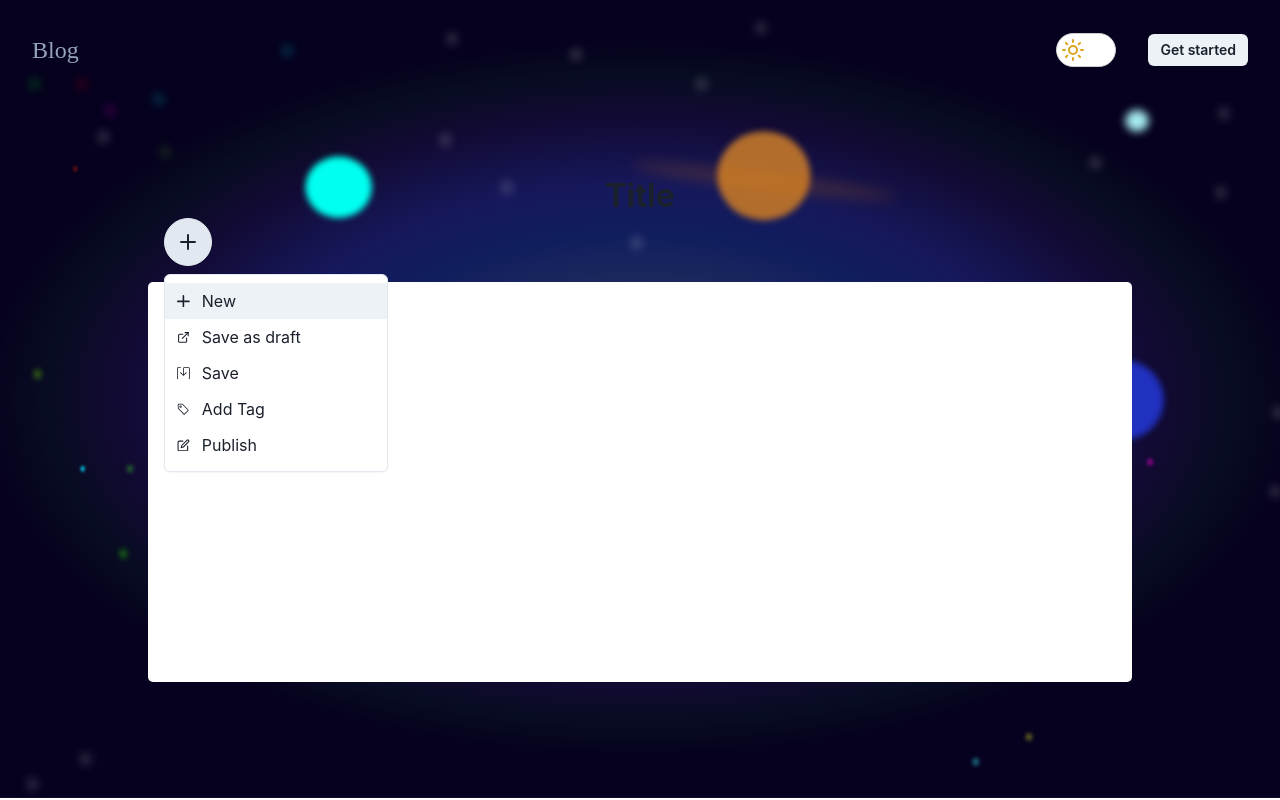
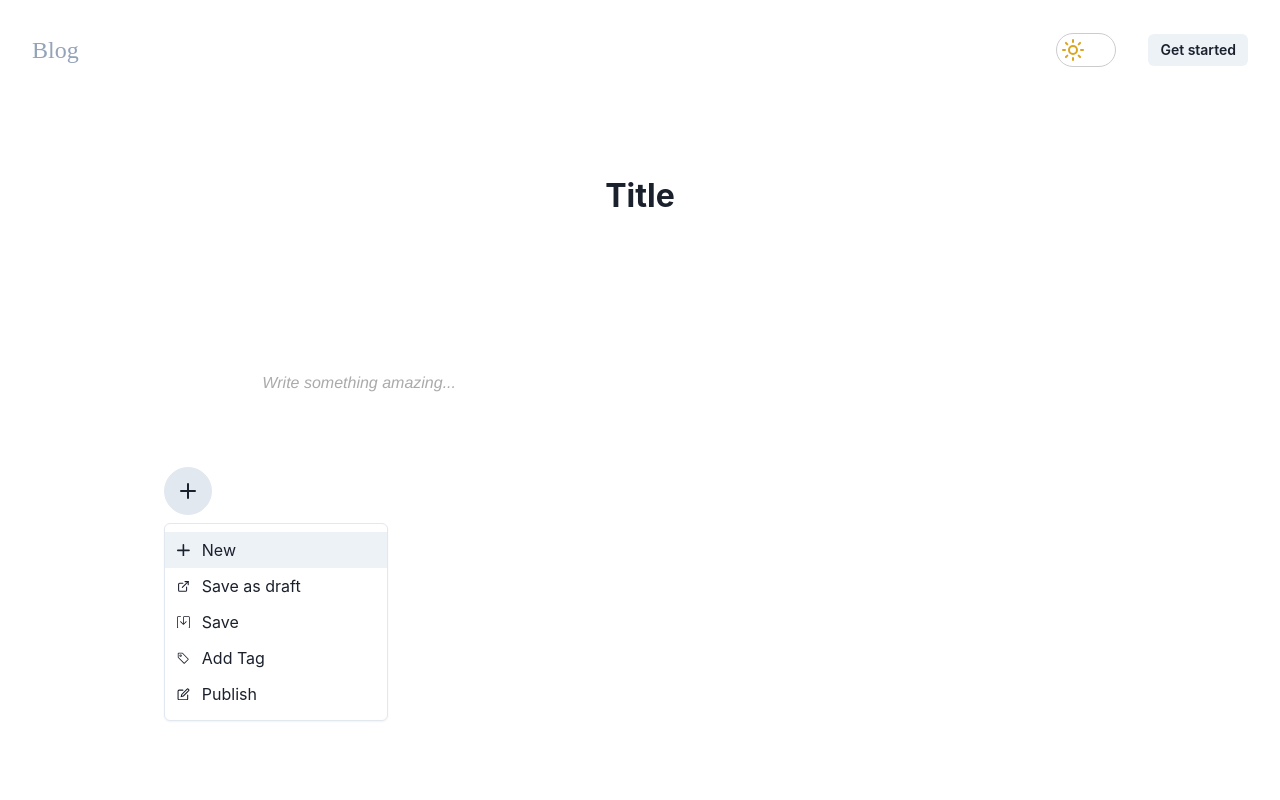
Before and after one commit to RauliYoung/QLimax, a Next.js app: page / in a window 1280 px wide. Both pictures are taken after a click on the button "Options". Built offline with nearby package versions, Linux system fonts and the light colour scheme; a web font is replaced by a local one.

Commit message:
actionsmenu
actionsmenu

```diff
--- a/src/app/components/blogpost/menubar/menubar.tsx
+++ b/src/app/components/blogpost/menubar/menubar.tsx
@@ -1,6 +1,7 @@
 import React from 'react';
 import './menubar.scss';
 import {EditableTitle} from './title';
+
 const Menubar = () => {
   return (
     <>
--- a/src/app/components/blogpost/menubar/title.tsx
+++ b/src/app/components/blogpost/menubar/title.tsx
@@ -11,6 +11,7 @@ import {
 } from '@chakra-ui/react';
 import { CheckIcon, CloseIcon } from '@chakra-ui/icons';
 
+
 const EditableControls: React.FC = () => {
   const {
     isEditing,
@@ -20,8 +21,8 @@ const EditableControls: React.FC = () => {
 
   return isEditing ? (
     <ButtonGroup justifyContent="end" size="sm" w="full" spacing={2} mt={2}>
-      <IconButton icon={<CheckIcon />} {...getSubmitButtonProps()} />
-      <IconButton icon={<CloseIcon boxSize={3} />} {...getCancelButtonProps()} />
+      <IconButton icon={<CheckIcon />} {...getSubmitButtonProps()} aria-label="Submit" />
+      <IconButton icon={<CloseIcon boxSize={3} />} {...getCancelButtonProps()} aria-label="Cancel" />
     </ButtonGroup>
   ) : null;
 };
--- a/src/app/components/blogpost/textEditor/actionsmenu.tsx
+++ /dev/null
@@ -1,31 +0,0 @@
-import {AddIcon, EditIcon, ExternalLinkIcon} from '@chakra-ui/icons';
-import {
-  Menu,
-  MenuButton,
-  MenuList,
-  MenuItem,
-  IconButton,
-} from '@chakra-ui/react';
-import PlusIcon from '../../ui/icons/plusicon';
-import {BsSave, BsTag} from 'react-icons/bs';
-
-export const ActionsMenu = () => (
-  <Menu>
-    <MenuButton
-      as={IconButton}
-      aria-label="Options"
-      icon={<PlusIcon />}
-      size="lg"
-      variant="outline"
-      rounded="full"
-      margin="1rem"
-    />
-    <MenuList>
-      <MenuItem icon={<AddIcon />}>New</MenuItem>
-      <MenuItem icon={<ExternalLinkIcon />}>Save as draft</MenuItem>
-      <MenuItem icon={<BsSave />}>Save</MenuItem>
-      <MenuItem icon={<BsTag />}>Add Tag</MenuItem>
-      <MenuItem icon={<EditIcon />}>Publish</MenuItem>
-    </MenuList>
-  </Menu>
-);
--- /dev/null
+++ b/src/app/components/blogpost/textEditor/actionsmenu/actionsmenu.tsx
@@ -0,0 +1,53 @@
+import {AddIcon, EditIcon, ExternalLinkIcon} from '@chakra-ui/icons';
+import {
+  Menu,
+  MenuButton,
+  MenuList,
+  MenuItem,
+  IconButton,
+  useDisclosure,
+} from '@chakra-ui/react';
+import PlusIcon from '../../../ui/icons/plusicon';
+import {BsSave, BsTag} from 'react-icons/bs';
+import { PublishModal } from './publishModal';
+import { TagModal } from './tagModal';
+
+
+
+export const ActionsMenu = () => {
+  const publishModal = useDisclosure();
+  const tagModal = useDisclosure();
+
+  const handleSave = () => {
+    console.log('Save');
+  }
+
+  const handleSaveAsDraft = () => {
+    console.log('Save as draft');
+  }
+
+ return (
+    <>
+      <Menu>
+        <MenuButton
+          as={IconButton}
+          aria-label="Options"
+          icon={<PlusIcon />}
+          size="lg"
+          variant="outline"
+          rounded="full"
+          margin="1rem"
+        />
+        <MenuList>
+          <MenuItem icon={<AddIcon />}>New</MenuItem>
+          <MenuItem onClick={handleSaveAsDraft} icon={<ExternalLinkIcon />}>Save as draft</MenuItem>
+          <MenuItem icon={<BsSave />} onClick={handleSave}>Save</MenuItem>
+          <MenuItem icon={<BsTag />} onClick={tagModal.onOpen}>Add Tag</MenuItem>
+          <MenuItem icon={<EditIcon />} onClick={publishModal.onOpen}>Publish</MenuItem>
+        </MenuList>
+      </Menu>
+      <PublishModal isOpen={publishModal.isOpen} onClose={publishModal.onClose} />
+      <TagModal isOpen={tagModal.isOpen} onClose={tagModal.onClose} />
+    </>
+  );
+};
--- /dev/null
+++ b/src/app/components/blogpost/textEditor/actionsmenu/publishModal.tsx
@@ -0,0 +1,42 @@
+import {
+  Modal,
+  ModalOverlay,
+  ModalContent,
+  ModalHeader,
+  ModalFooter,
+  ModalBody,
+  Button,
+} from '@chakra-ui/react';
+
+type PublishModalProps = {
+  isOpen: boolean;
+  onClose: () => void;
+};
+
+export const PublishModal = ({ isOpen, onClose }: PublishModalProps) => {
+
+ const handlePublish = () => {
+    onClose();
+    console.log('Publish');
+  }
+
+  return (
+    <>
+      <Modal isOpen={isOpen} onClose={onClose}>
+        <ModalOverlay />
+        <ModalContent>
+          <ModalHeader>Publish Content</ModalHeader>
+          <ModalBody>
+            Are you sure you want to publish this content?
+          </ModalBody>
+          <ModalFooter>
+            <Button colorScheme="red" mr={3} onClick={onClose}>
+              Close
+            </Button>
+            <Button   onClick={handlePublish}>Publish</Button>
+          </ModalFooter>
+        </ModalContent>
+      </Modal>
+    </>
+  );
+};
--- /dev/null
+++ b/src/app/components/blogpost/textEditor/actionsmenu/tagModal.tsx
@@ -0,0 +1,45 @@
+import {
+  Modal,
+  ModalOverlay,
+  ModalContent,
+  ModalHeader,
+  ModalFooter,
+  ModalBody,
+  Button,
+  Input,
+} from '@chakra-ui/react';
+import { useState } from 'react';
+
+type TagModalProps = {
+  isOpen: boolean;
+  onClose: () => void;
+};
+
+export const TagModal = ({ isOpen, onClose }: TagModalProps) => {
+  const [tag, setTag] = useState('');
+
+  const handleAddTag = () => {
+    console.log('Add Tag');
+    console.log(`Tag Added: ${tag}`);
+    setTag('');
+    onClose();
+  }
+
+  return (
+    <Modal isOpen={isOpen} onClose={onClose}>
+      <ModalOverlay />
+      <ModalContent>
+        <ModalHeader>Add a Tag</ModalHeader>
+        <ModalBody>
+          <Input placeholder="Type your tag" value={tag} onChange={(e) => setTag(e.target.value)} />
+        </ModalBody>
+        <ModalFooter>
+          <Button colorScheme="red" mr={3} onClick={onClose}>
+            Close
+          </Button>
+          <Button  onClick={handleAddTag}>Add Tag</Button>
+        </ModalFooter>
+      </ModalContent>
+    </Modal>
+  );
+};
--- a/src/app/components/blogpost/textEditor/editor.scss
+++ b/src/app/components/blogpost/textEditor/editor.scss
@@ -1,18 +1,25 @@
 .editorContainer {
-  width: 80%;
+  display: flex;
+  justify-content: center;
+  align-items: center;
+  margin: 0 auto;
   height: 100%;
-  margin: 0 auto;
   padding: 20px;
+  width: 50vw;
+  min-width: 80vw;
+}
 
 .editor {
+  width: 100%;
+  padding-top: 5%;
+
   .ql-editor {
     height: 100%;
     min-height: 50vh;
     border-radius: 5px;
-      padding-top: 5%;
-      padding-left: 5%;
+    padding: 5%;
     font-size: 1rem;
-    }
+    width: 100%;
   }
 }
 
@@ -28,8 +35,8 @@
   content: attr(data-placeholder);
   color: #aaa;
   position: absolute;
-  left: 14%;
-  top: 15.5%;
-  transform: translate(-50%);
+  left: 14.5%;
+  top: 17%;
+  transform: translate(-50%, -50%);
   text-align: center;
 }
--- a/src/app/components/blogpost/textEditor/editor.tsx
+++ b/src/app/components/blogpost/textEditor/editor.tsx
@@ -4,7 +4,7 @@ import {useColorMode, Button} from '@chakra-ui/react';
 import 'react-quill/dist/quill.bubble.css';
 import './editor.scss';
 import EditorToolbar, {modules, formats} from './editorToolbar';
-import {ActionsMenu} from './actionsmenu';
+import {ActionsMenu} from './actionsmenu/actionsmenu';
 
 type Match = {
   offset: number;
--- a/src/app/components/blogpost/textEditor/editorToolbar.tsx
+++ b/src/app/components/blogpost/textEditor/editorToolbar.tsx
@@ -1,8 +1,8 @@
 import React from 'react';
-import { Quill } from 'react-quill';
-import { UndoIcon } from '@/app/components/ui/icons/undoicon';
-import { RedoIcon } from '../../ui/icons/redoicon';
-import { AiIcon } from '../../ui/icons/aiicon';
+import {Quill} from 'react-quill';
+import {UndoIcon} from '@/app/components/ui/icons/undoicon';
+import {RedoIcon} from '../../ui/icons/redoicon';
+import {AiIcon} from '../../ui/icons/aiicon';
 import './editorToolbar.scss';
 
 function undoChange() {
@@ -68,7 +68,6 @@ export const QuillToolbar = () => (
       <button className="ql-bold" />
       <button className="ql-italic" />
       <button className="ql-underline" />
-      <button className="ql-strike" />
     </span>
     <span className="ql-formats">
       <button className="ql-list" value="ordered" />
@@ -77,10 +76,7 @@ export const QuillToolbar = () => (
       <button className="ql-indent" value="+1" />
     </span>
     <span className="ql-formats">
-      <button className="ql-script" value="super" />
-      <button className="ql-script" value="sub" />
       <button className="ql-blockquote" />
-      <button className="ql-direction" />
     </span>
     <span className="ql-formats">
       <select className="ql-align" />
--- a/themes/theme.ts
+++ b/themes/theme.ts
@@ -43,7 +43,7 @@ const breakpoints = {
 const styles = {
   global: {
     'html, body': {
-      background: `url(${bgImage.src})`,
+      // background: `url(${bgImage.src})`,
       backgroundRepeat: 'no-repeat',
       backgroundPosition: 'center',
       backgroundSize: 'cover',
```
Lines whose indentation alone changed are shown as unchanged.
